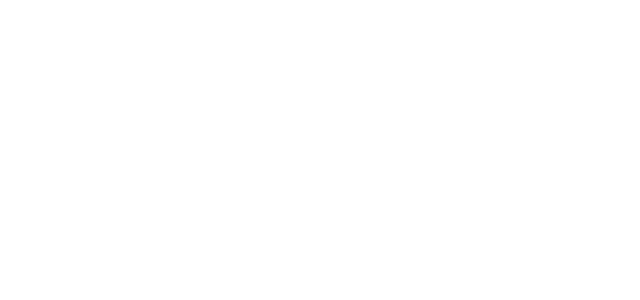
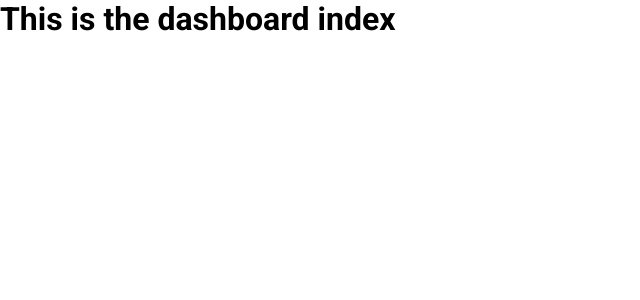
Before and after one commit to RizaHKhan/scrapper-nuxt, a Nuxt app: page /dashboard in a window 1280 px wide. Before the commit this address had no page. Shown: the top 300 px of the page, without its empty margins (0-640 px from the left). Built offline with nearby package versions, Linux system fonts and the light colour scheme.

Commit message:
Added Dynmaic Route for Dashboard

```diff
--- /dev/null
+++ b/pages/dashboard/index.vue
@@ -0,0 +1,5 @@
+<template>
+  <div>
+    <h1>This is the dashboard index</h1>
+  </div>
+</template>
```
